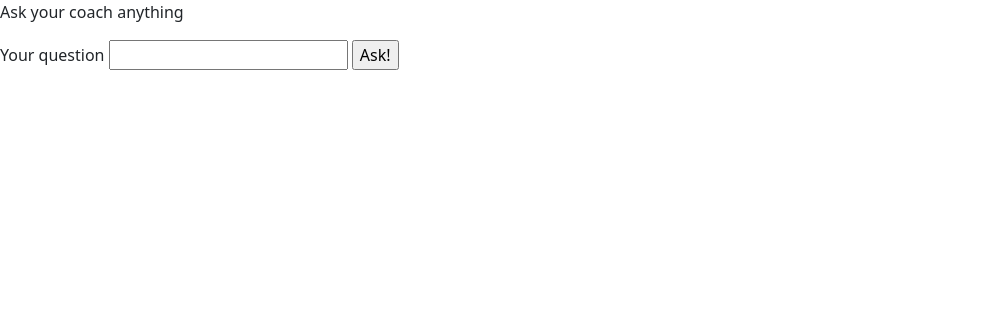
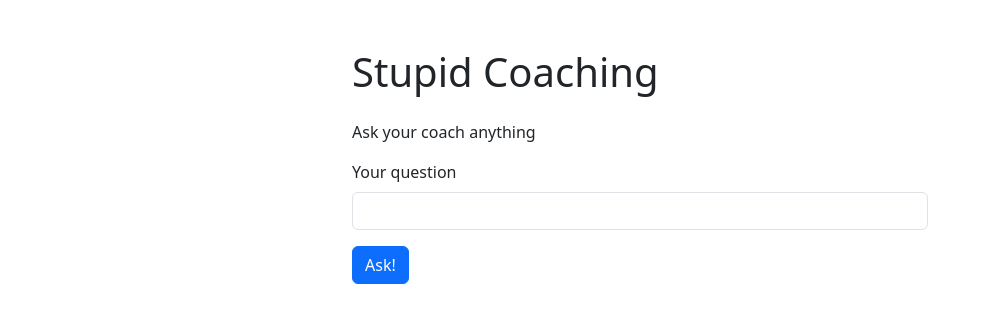
Before and after one commit to GCFR-dev/rails-stupid-coaching, a Rails app: page /ask in a window 1280 px wide. Shown: the top 323 px of the page, without its empty margins (0-991 px from the left). Run offline with Rails 7, Linux system fonts and the light colour scheme; some libraries are stand-ins or nearby versions.

Commit message:
exercice

```diff
--- a/app/views/questions/ask.html.erb
+++ b/app/views/questions/ask.html.erb
@@ -1,6 +1,9 @@
-<p>Ask your coach anything</p>
-<form action="/answer" data-turbo="false">
-  <label for="question">Your question</label>
-  <input type="text" id="question" name="question">
-  <input type="submit" value="Ask!">
-</form>
+<div class="container mt-5" style="max-width: 600px;">
+  <h1 class="mb-4">Stupid Coaching</h1>
+  <p>Ask your coach anything</p>
+  <form action="/answer" data-turbo="false">
+    <label for="question" class="form-label">Your question</label>
+    <input type="text" id="question" name="question" class="form-control mb-3">
+    <input type="submit" value="Ask!" class="btn btn-primary">
+  </form>
+</div>
```
Also changed, not shown: app/views/questions/answer.html.erb (+12 -4 lines).
